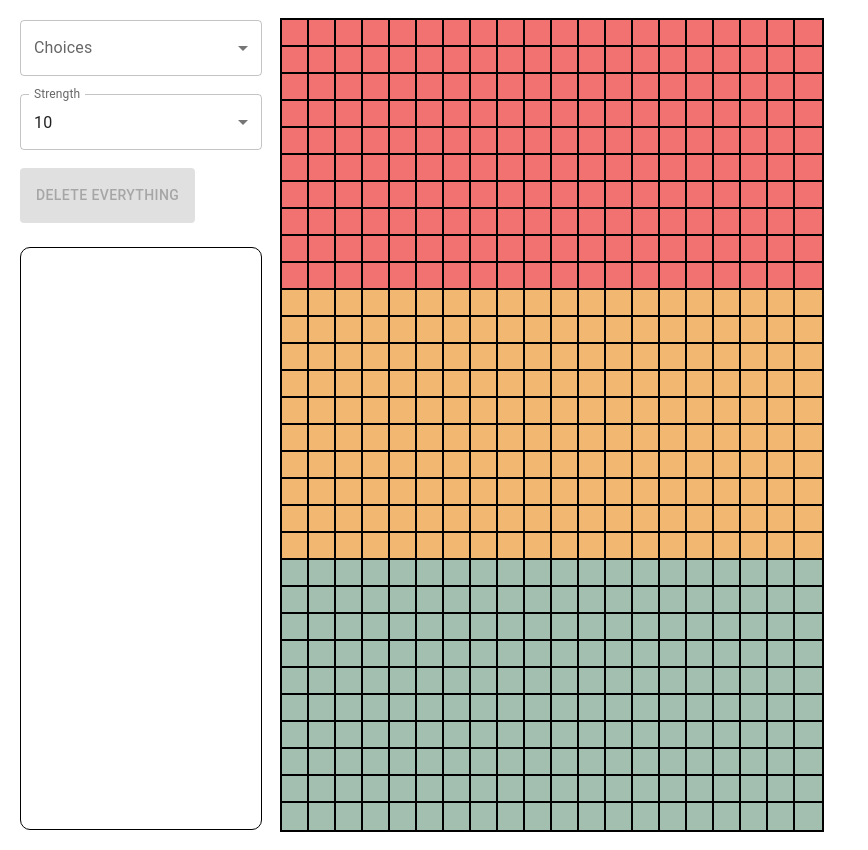
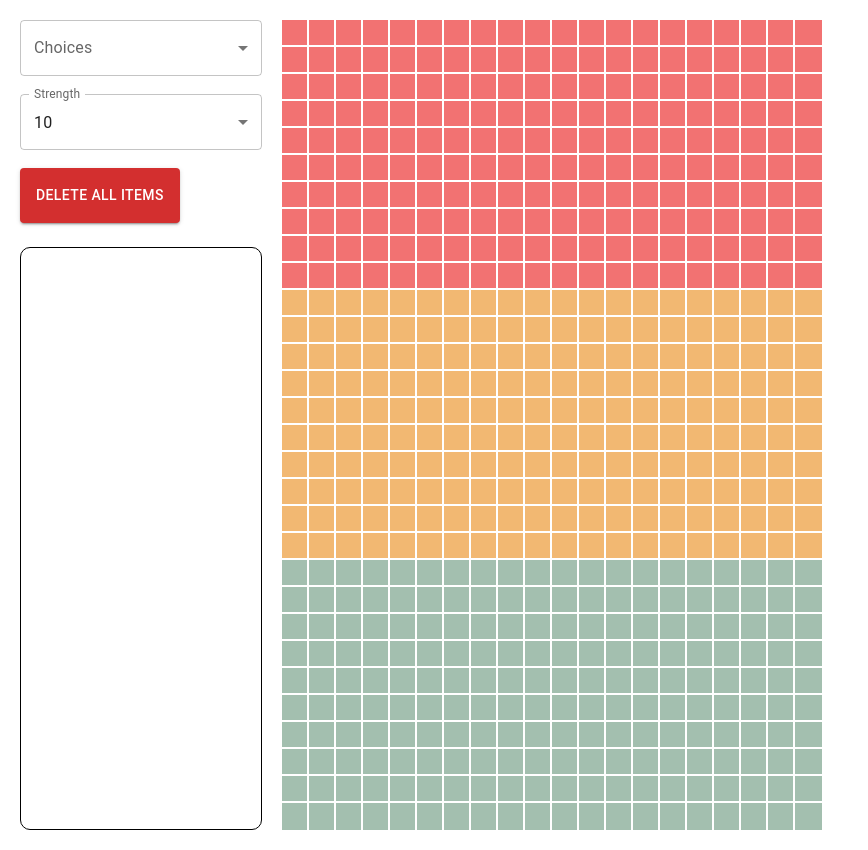
Before and after one commit to erinbye/cubeventory, a React (Create React App) app: page / in a window 1280 px wide. Shown: the whole page, without its empty margins (0-868 px from the left). Built offline with nearby package versions, Linux system fonts and the light colour scheme.

Commit message:
save coords

```diff
--- a/src/App.css
+++ b/src/App.css
@@ -1,4 +1,4 @@
-.App {
+.wrapper {
   background-color: white;
   padding: 10px;
 }
@@ -8,6 +8,7 @@
   background-color: white;
   z-index: 2;
   position: absolute;
+  border-radius: 4px;
 }
 
 .centeredText {
@@ -25,7 +26,7 @@
 }
 
 .grid-container > div {
-  outline: 2px solid black;
+  outline: 2px solid white;
 }
 
 .item-container {
--- a/src/App.tsx
+++ b/src/App.tsx
@@ -9,26 +9,70 @@ import {
   Grid,
   Button,
 } from "@mui/material";
-import { useState } from "react";
+import { useState, useRef } from "react";
 import jsonData from "./items.json";
 
-interface Item {
+interface ChoiceItem {
   name: string;
   size: number[];
   color: string;
 }
 
-interface ItemWithId {
+// adds id and coords
+interface PersonalItem {
   id: string;
   name: string;
   size: number[];
   color: string;
+  coords?: number[];
 }
 
 const BASE_SIZE: number = 27; // blocks (1/4 pound each)
 const MULTIPLIER: number = 2; // to keep each pound 2x2
 const INITIAL_STRENGTH = 10;
 const INVENTORY_ITEMS_KEY = "inventory_items";
+const STRENGTH_KEY = "strength";
+
+const getLocalStrength = (): number => {
+  const strength = localStorage.getItem(STRENGTH_KEY);
+  if (!strength) {
+    return INITIAL_STRENGTH;
+  }
+  return parseInt(strength);
+};
+
+const setLocalStrength = (strength: string) => {
+  localStorage.setItem(STRENGTH_KEY, strength);
+};
+
+const getLocalItems = (): PersonalItem[] => {
+  const allItems = localStorage.getItem(INVENTORY_ITEMS_KEY);
+  let returnItems = [];
+  if (allItems) {
+    returnItems = JSON.parse(allItems);
+  }
+  return returnItems;
+};
+
+const setLocalItems = (items: PersonalItem[]) => {
+  const updatedItems = JSON.stringify(items);
+  localStorage.setItem(INVENTORY_ITEMS_KEY, updatedItems);
+};
+
+// const removeLocalItem = (itemToRemove: PersonalItem) => {
+//   const localItems = getLocalItems();
+//   if (localItems.includes(itemToRemove)) {
+//     localItems.filter((locItem) => locItem != itemToRemove);
+//   }
+// };
+
+const startOverLocalStorage = () => {
+  setLocalItems([]);
+};
+
+const generateId = (): string => {
+  return "id" + Math.random().toString(16).slice(2);
+};
 
 const CenteredText = ({ children }: { children: any }): JSX.Element => {
   return <div className="centeredText">{children}</div>;
@@ -66,12 +110,41 @@ const Cubeventory = ({
   );
 };
 
-const Cube = ({ item }: { item: ItemWithId }): JSX.Element => {
-  const { name, size, color } = item;
-  const height = `${BASE_SIZE * size[0]}px`;
-  const width = `${BASE_SIZE * size[1]}px`;
+const updateCoordsOfItem = (itemIdToUpdate: string, newCoords: number[]) => {
+  const allItems = getLocalItems();
+  const updatedItems = allItems.map((item) =>
+    item.id === itemIdToUpdate ? { ...item, coords: newCoords } : item
+  );
+  setLocalItems(updatedItems);
+};
+
+const getCoords = (el: HTMLElement) => {
+  const rect = el.getBoundingClientRect();
+  return [rect.x, rect.y];
+};
+
+const Cube = ({
+  item,
+  initialCoords,
+}: {
+  item: PersonalItem;
+  initialCoords: number[];
+}): JSX.Element => {
+  const { id, name, size, color, coords } = item;
+  let defaultPos = { x: initialCoords[0], y: initialCoords[1] };
+  if (coords) {
+    defaultPos = { x: coords[0], y: coords[1] };
+  }
+  const height = `${BASE_SIZE * size[0] - 4}px`;
+  const width = `${BASE_SIZE * size[1] - 4}px`;
+
+  const onDrop = (e: any) => {
+    const newCoords = getCoords(e.srcElement);
+    updateCoordsOfItem(id, newCoords);
+  };
+
   return (
-    <Draggable>
+    <Draggable defaultPosition={defaultPos} onStop={onDrop}>
       <div className="cube" style={{ height, width, backgroundColor: color }}>
         <CenteredText>{name}</CenteredText>
       </div>
@@ -115,52 +188,28 @@ const Dropdown = ({
   );
 };
 
-const getLocalItems = (): ItemWithId[] => {
-  const allItems = localStorage.getItem(INVENTORY_ITEMS_KEY);
-  let returnItems = [];
-  if (allItems) {
-    returnItems = JSON.parse(allItems);
-  }
-  return returnItems;
-};
-
-const setLocalItems = (items: Item[]) => {
-  const updatedItems = JSON.stringify(items);
-  localStorage.setItem(INVENTORY_ITEMS_KEY, updatedItems);
-};
-
-// const removeLocalItem = (itemToRemove: ItemWithId) => {
-//   const localItems = getLocalItems();
-//   if (localItems.includes(itemToRemove)) {
-//     localItems.filter((locItem) => locItem != itemToRemove);
-//   }
-// };
-
-const startOverLocalStorage = () => {
-  setLocalItems([]);
-};
-
-const generateId = (): string => {
-  return "id" + Math.random().toString(16).slice(2);
-};
-
 const App = (): JSX.Element => {
   const choices = jsonData.items;
-  const [strength, setStrength] = useState<number>(INITIAL_STRENGTH);
-  const [currentItems, setCurrentItems] = useState<ItemWithId[]>(
+  const [strength, setStrength] = useState<number>(getLocalStrength());
+  const [currentItems, setCurrentItems] = useState<PersonalItem[]>(
     getLocalItems()
   );
+  const centerItemContainerRef = useRef<HTMLDivElement>(null);
+  const initialCubeCoords = centerItemContainerRef.current
+    ? getCoords(centerItemContainerRef.current)
+    : [0, 0];
   const rowSize = (15 / 3) * MULTIPLIER;
   const colSize = strength * MULTIPLIER;
   const oneToTwenty = Array.from({ length: 20 }, (_, i) => (i + 1).toString());
 
   const setExternalStrength = (val: string) => {
     setStrength(parseInt(val));
+    setLocalStrength(val);
   };
 
-  const addLocalItem = (newItem: Item) => {
+  const addLocalItem = (newItem: ChoiceItem) => {
     const parsedItems = getLocalItems();
-    const newItemWithId = { ...newItem, id: generateId() } as ItemWithId;
+    const newItemWithId = { ...newItem, id: generateId() } as PersonalItem;
     parsedItems.push(newItemWithId);
     setLocalItems(parsedItems);
     setCurrentItems(parsedItems);
@@ -174,7 +223,11 @@ const App = (): JSX.Element => {
   };
 
   return (
-    <div className="App">
+    <div>
+      {currentItems.map((it) => (
+        <Cube key={it.id} item={it} initialCoords={initialCubeCoords} />
+      ))}
+      <div className="wrapper">
         <Grid container className="all">
           <Grid item className="settings" xs={2.5}>
             <Grid
@@ -196,25 +249,21 @@ const App = (): JSX.Element => {
                   choices={oneToTwenty}
                   label="Strength"
                   setExternally={setExternalStrength}
-                initialChoice={INITIAL_STRENGTH.toString()}
+                  initialChoice={strength.toString()}
                 />
                 <Button
                   variant="contained"
                   color="error"
                   onClick={() => startOverLocalStorage()}
-                disabled={true}
+                  disabled={false}
                 >
-                Delete Everything
+                  Delete All Items
                 </Button>
               </Grid>
               <Grid container item xs>
                 <div className="item-container">
                   {currentItems ? (
-                  <>
-                    {currentItems.map((it) => (
-                      <Cube key={it.id} item={it} />
-                    ))}
-                  </>
+                    <div ref={centerItemContainerRef}></div>
                   ) : null}
                 </div>
               </Grid>
@@ -248,6 +297,7 @@ const App = (): JSX.Element => {
           </Grid>
         </Grid>
       </div>
+    </div>
   );
 };
 
```
Lines whose indentation alone changed are shown as unchanged.
